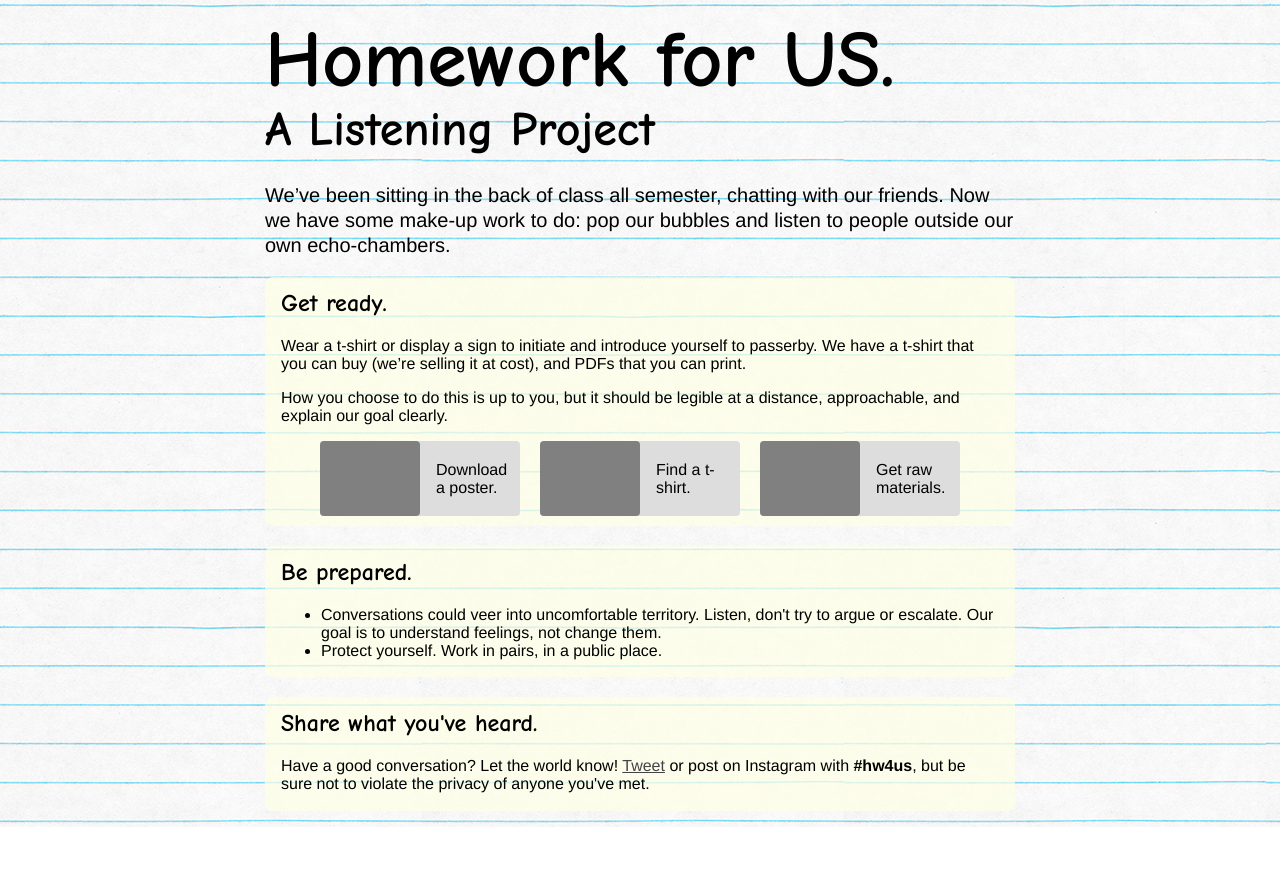
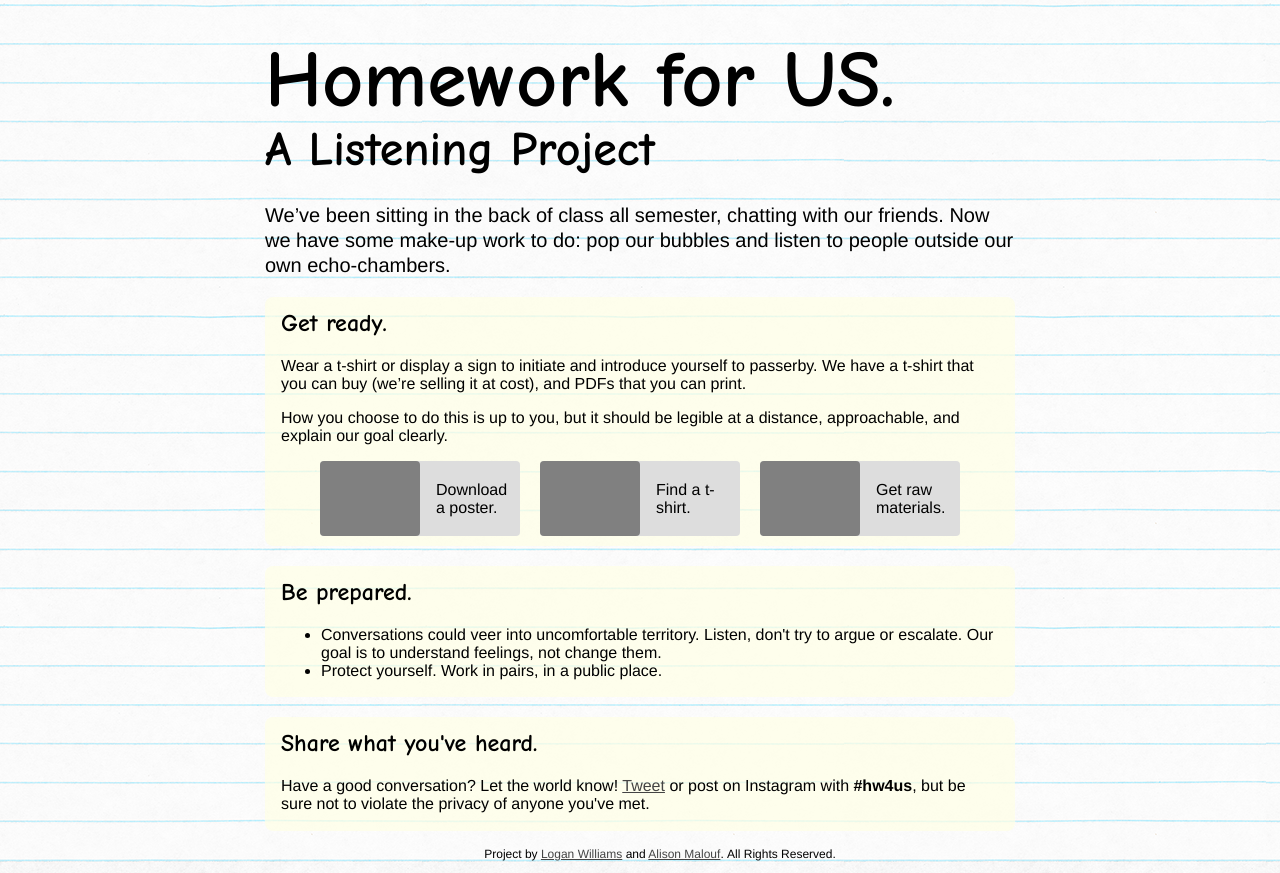
Before and after one commit to saysomethingeatsomething/saysomethingeatsomething.github.io, a plain HTML site: page moreinfo.html in a window 1280 px wide. Before the commit the page ends 827 px from the top, so only its background shows below. Drawn offline with Linux system fonts and the light colour scheme.

Commit message:
toned down background

```diff
--- a/main.css
+++ b/main.css
@@ -1,9 +1,16 @@
 html {
 	background-image: url(images/paper2.png), url(images/paper-r.png);
 	background-repeat: repeat-y, repeat;
+
 }
 
 body {
+	background-color: rgba(255, 255, 255, 0.5);
+	margin: 0px;
+	margin-top: -1em;
+}
+
+main, header, footer {
 	font-family: "Helvetica Neue", Helvetica, Arial, sans-serif;
 	max-width: 750px;
 	width: 65%;
@@ -18,7 +25,8 @@ h1, h2, h3 {
 h1 {
 	font-size: 5em;
 	line-height: 1.0;
-	margin-top: 0.25em;
+	padding-top: 0.7em;
+	margin-top: 0em;
 }
 
 h1 a {
--- a/moreinfo.html
+++ b/moreinfo.html
@@ -81,5 +81,12 @@
 
 		</div>
 	</main>
+
+	<footer>
+		<ul>
+			<li>Project by <a href="http://subject.space">Logan Williams</a> and <a href="http://alomalo.co">Alison Malouf</a>.</li>
+			<li>All Rights Reserved.</li>
+		</ul>
+	</footer>
 </body>
 </html>
```
Also changed, not shown: index.html (+1 -1 lines).
